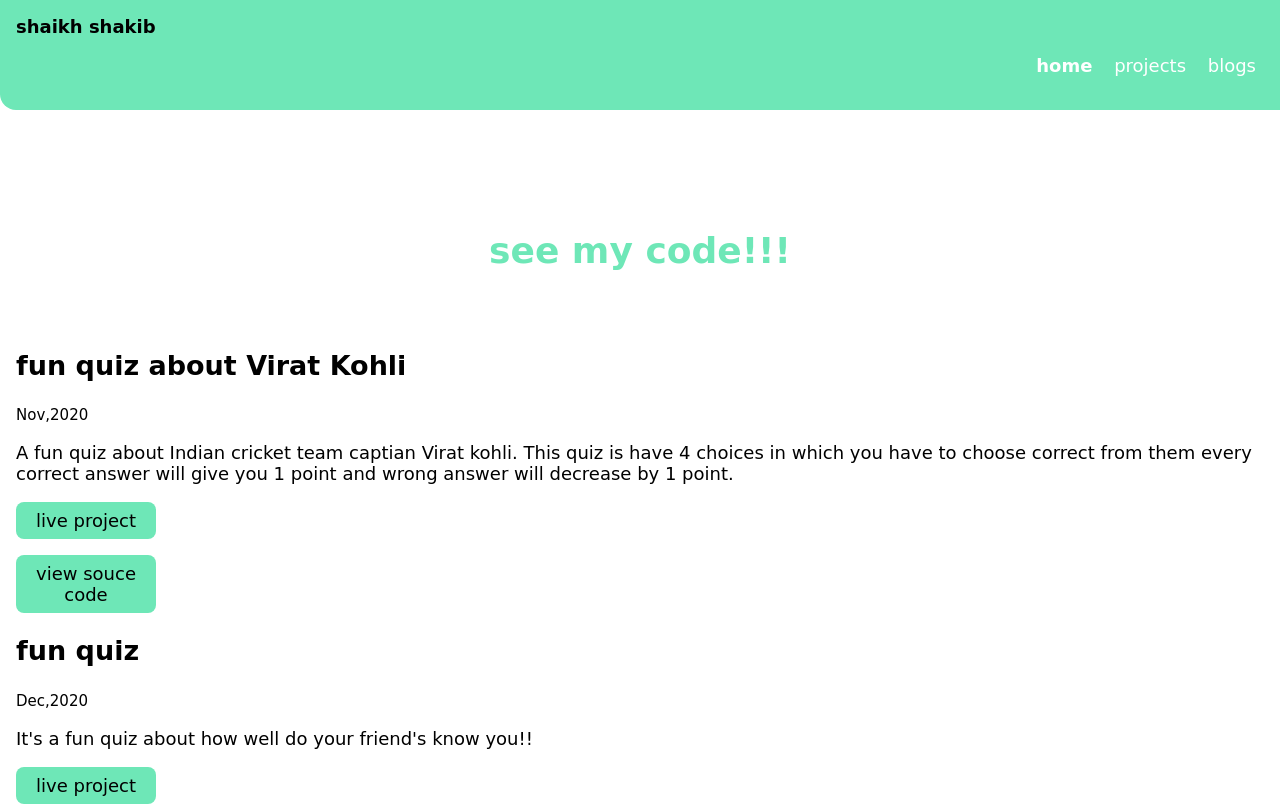
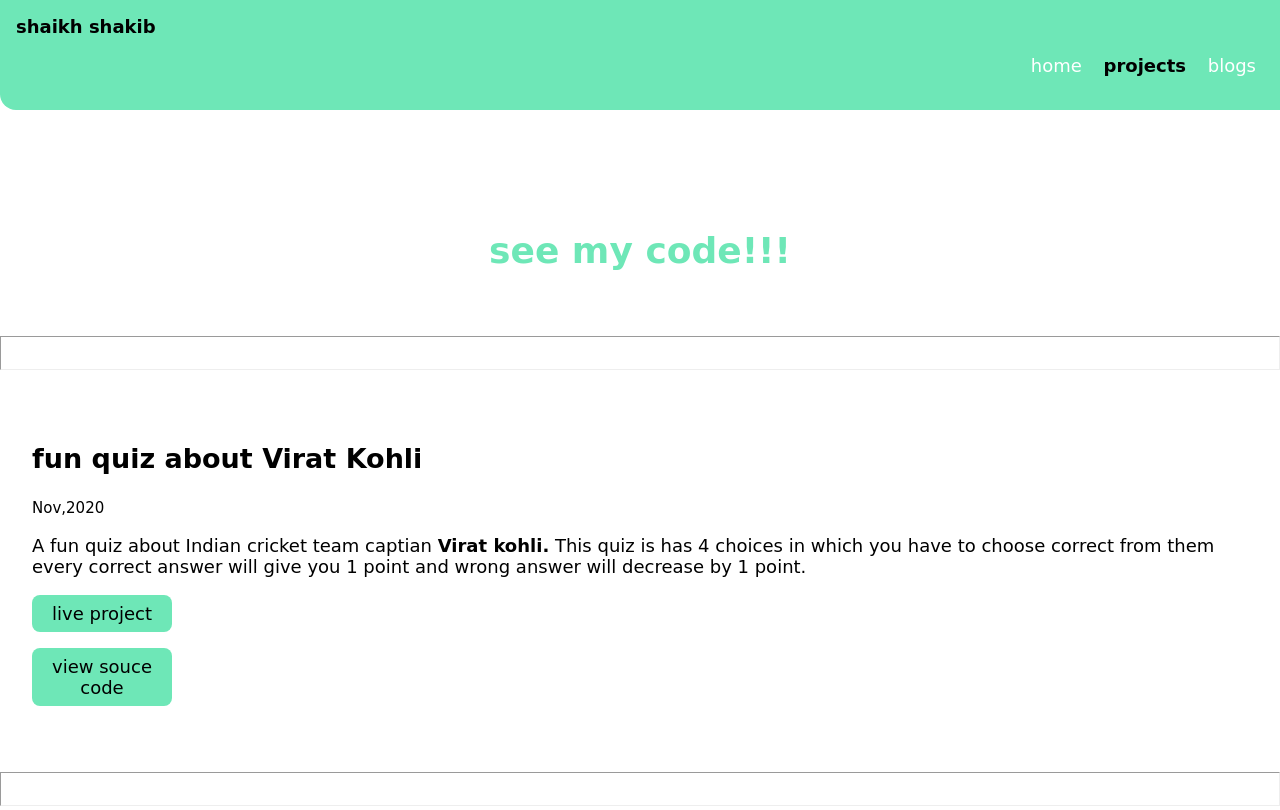
Before and after one commit to shakib1111/my-portfolio, a plain HTML site: page projects.html in a window 1280 px wide. Shown: the top 810 px of the page. Drawn offline with Linux system fonts and the light colour scheme.

Commit message:
tried some new styles

```diff
--- a/projects.html
+++ b/projects.html
@@ -11,10 +11,10 @@
         <div class="nav-brand"><a href="/">shaikh shakib</a></div>
         <ul class="list-non-bullet nav-pills">
             <li class="list-item-inline">
-                <a class="link link-active" href="/">home</a>
+                <a class="link" href="/">home</a>
             </li>
             <li class="list-item-inline" >
-                <a class="link" href="/projects.html">projects</a>
+                <a class="link link-active" href="/projects.html">projects</a>
             </li>
             <li class="list-item-inline">
                 <a class="link" href="/blogs.html">blogs</a>
@@ -27,23 +27,26 @@
         <h1 class="hero-heading">see my code!!!</h1>
     </header>
 
+<hr>
+    <!-- project 2 -->
     <ul class="list-non-bullet">
         <li>
-            <article class="showcase-list container container cener">
+            <article class="showcase-list container container center">
                 <h1>fun quiz about Virat Kohli</h1>
                 <small>Nov,2020</small>
-                <p>A fun quiz about Indian cricket team captian Virat kohli. This quiz is have 4 choices in which you have to choose correct from them every correct answer will give you 1 point and wrong answer will decrease by 1 point. </p>
+                <p>A fun quiz about Indian cricket team captian <strong>Virat kohli.</strong>  This quiz is has 4 choices in which you have to choose correct from them every correct answer will give you 1 point and wrong answer will decrease by 1 point. </p>
                 <a target="new" class="link link-primary" href="https://repl.it/@shakib11/quiz-how-well-do-u-know-virat-kohli-3?embed=1&output=1">live project</a>
                 <a target="new" class="link link-primary" href="/">view souce code</a>
             </article>
 
         </li>
     </ul>
+    <hr>
 
 <!-- project 1 -->
     <ul class="list-non-bullet">
         <li>
-            <article class="showcase-list container container cener">
+            <article class="showcase-list container container center">
                 <h1>fun quiz</h1>
                 <small>Dec,2020</small>
                 <p>It's a fun quiz about how well do your friend's know you!!</p>
--- a/style.css
+++ b/style.css
@@ -47,12 +47,14 @@ hr{
 .link-primary{
     background-color: var(--primay-color);
     border-radius: 0.5rem;
+    border-color: black;
     color: rgb(0, 0, 0);
     display: block;
     max-width: 140px;
     margin: 1rem 1rem 1rem 0rem;
     padding: 0.5rem;
     text-align: center;
+
 
 }
 .link-secondary{
@@ -64,6 +66,7 @@ hr{
     margin: 1rem 1rem 1rem 0rem;
     padding: 0.5rem;
     text-align: center;
+
 }
 
 
@@ -111,6 +114,7 @@ border-bottom-left-radius: 1rem;
 }
 .navigation .link-active{
     font-weight: bold;
+    color: rgb(0, 0, 0);
 }
 
 /* header */
@@ -189,3 +193,9 @@ section a:hover{
     text-decoration: underline;
     background-color: rgb(255, 255, 255);
 }
+
+/* project styling */
+.showcase-list {
+    padding: 2rem;
+
+}
```
Also changed, not shown: index.html (+1 -1 lines).
